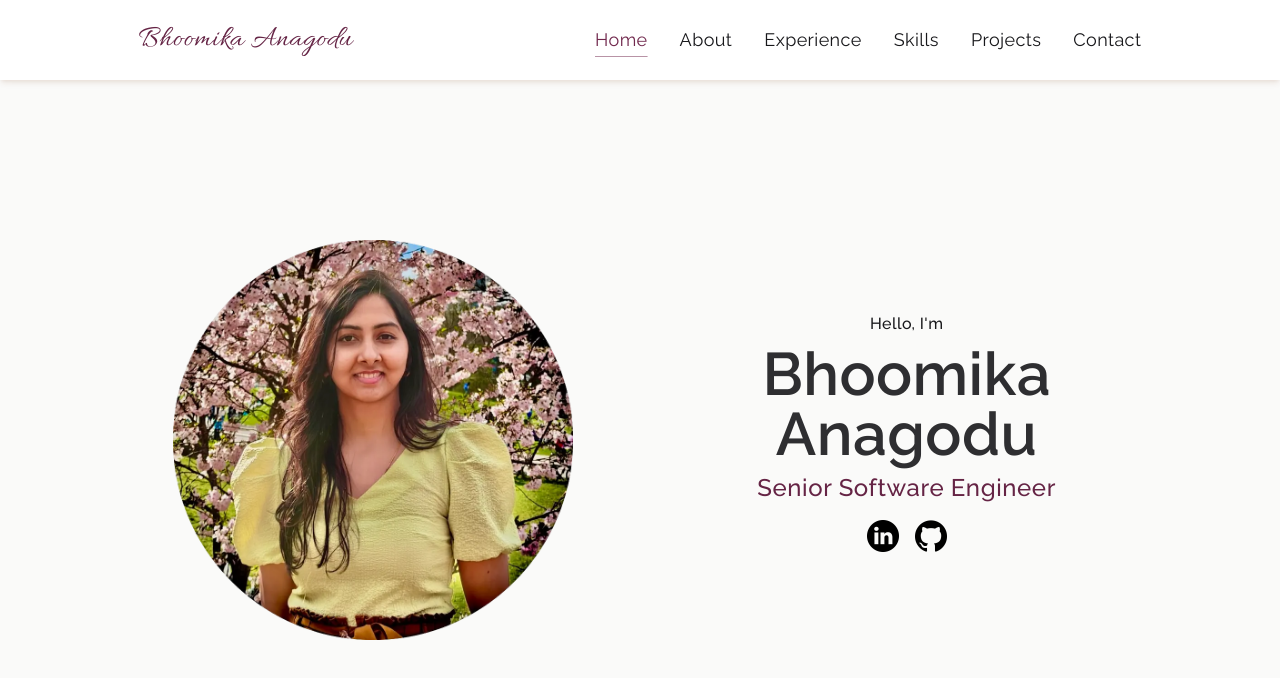
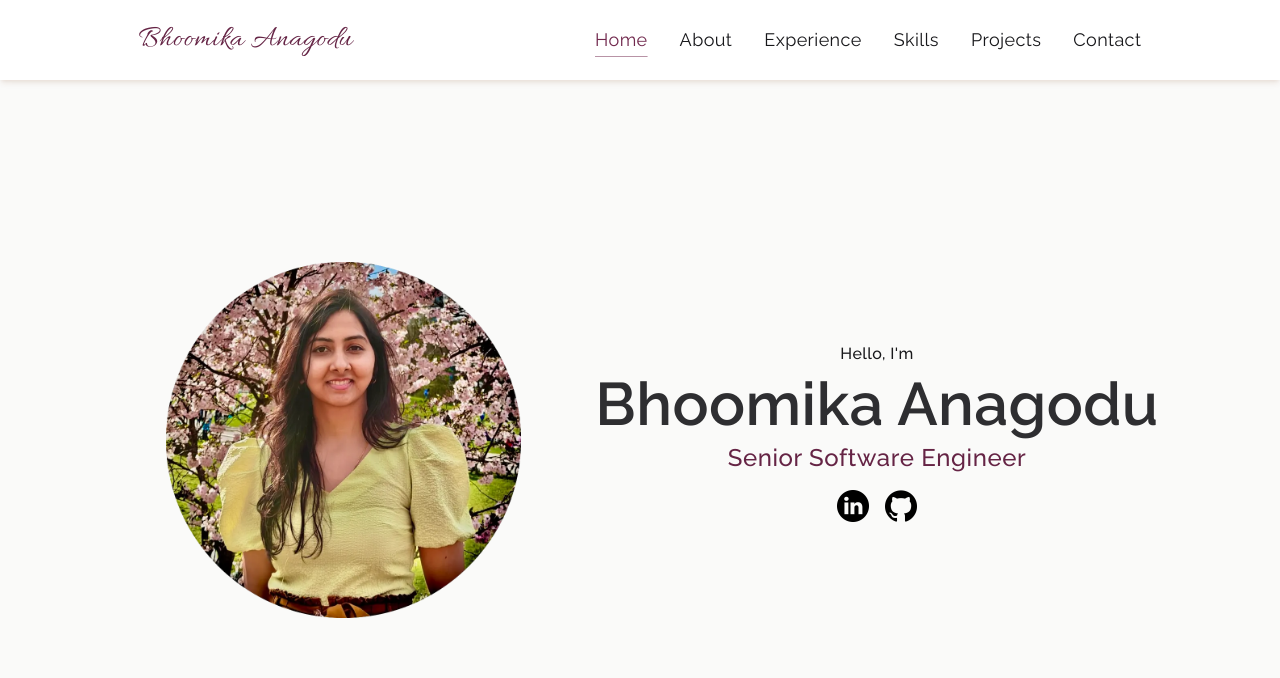
Before and after one commit to BhoomikaAnagodu/my-portfolio, a React (Vite) app: page / in a window 1280 px wide. Shown: the top 678 px of the page. Built offline with nearby package versions, Linux system fonts and the light colour scheme.

Commit message:
improve responsiveness across breakpoints

```diff
--- a/src/components/LandingPage.tsx
+++ b/src/components/LandingPage.tsx
@@ -9,14 +9,14 @@ const LandingPage = () => {
         id="home"
         className="py-[15vh] min-h-[70vh] section-height grid md:grid-cols-1 gap-15 lg:gap-0 lg:flex"
       >
-        <div className="lg:w-1/2 my-auto md:mx-auto">
+        <div className="lg:w-4/9 my-auto md:mx-auto">
           <img
             src={ProfilePic}
-            className="xxs:w-3/4 xs:w-4/6 md:w-7/12 lg:w-3/4 xl:w-3/4 mx-auto"
+            className="xxs:w-3/5 xs:w-3/6 md:w-5/12 lg:w-6/8 mx-auto"
             alt="Bhoomika Anagodu Profile Picture"
           />
         </div>
-        <div className="lg:w-1/2 lg:my-auto text-center">
+        <div className="lg:w-5/9 lg:my-auto text-center">
           <p className="font-medium">Hello, I'm</p>
           <h1 className="text-4xl md:text-5xl lg:text-[45px] xl:text-6xl font-semibold my-2 opacity-90 animate-fadeIn">
             Bhoomika Anagodu
```
